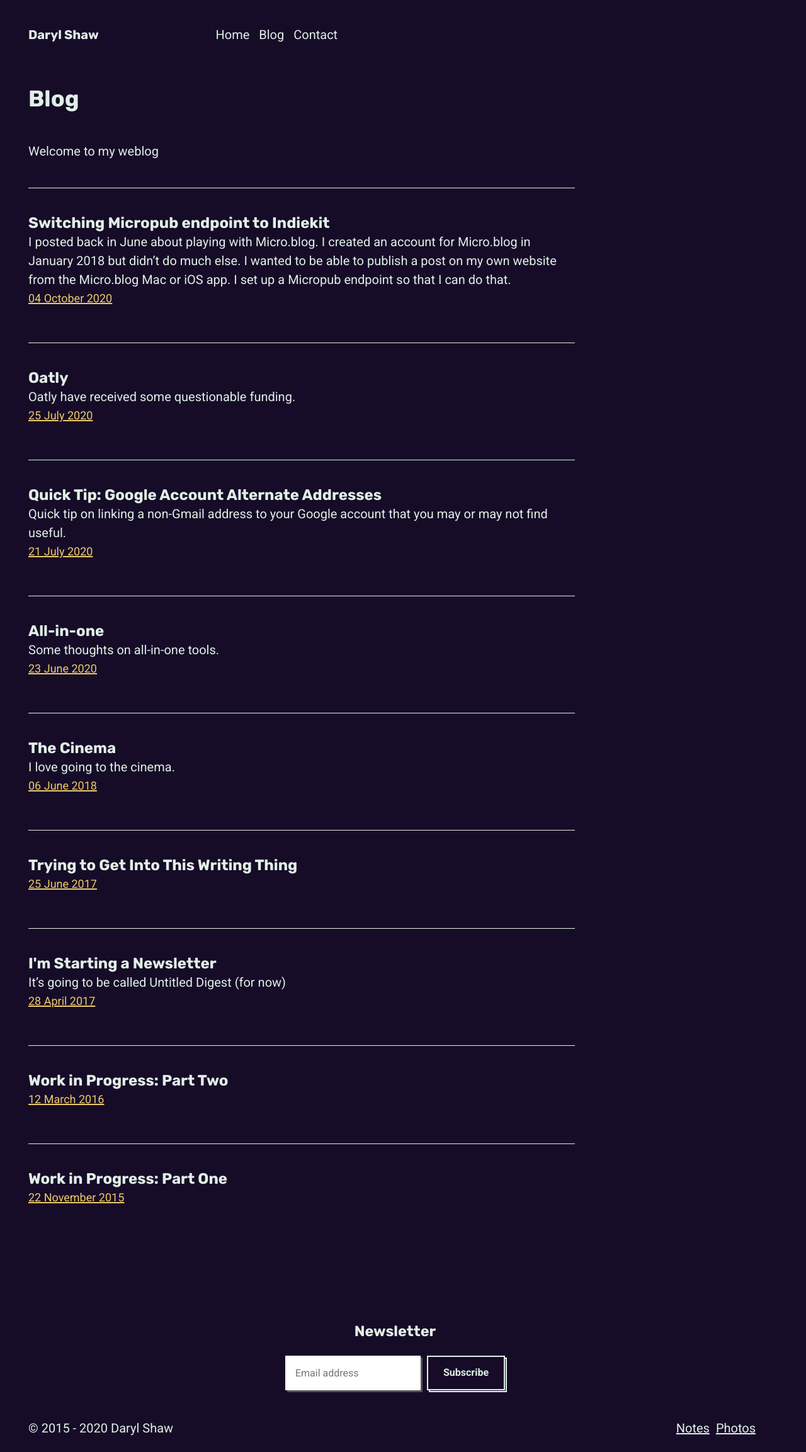
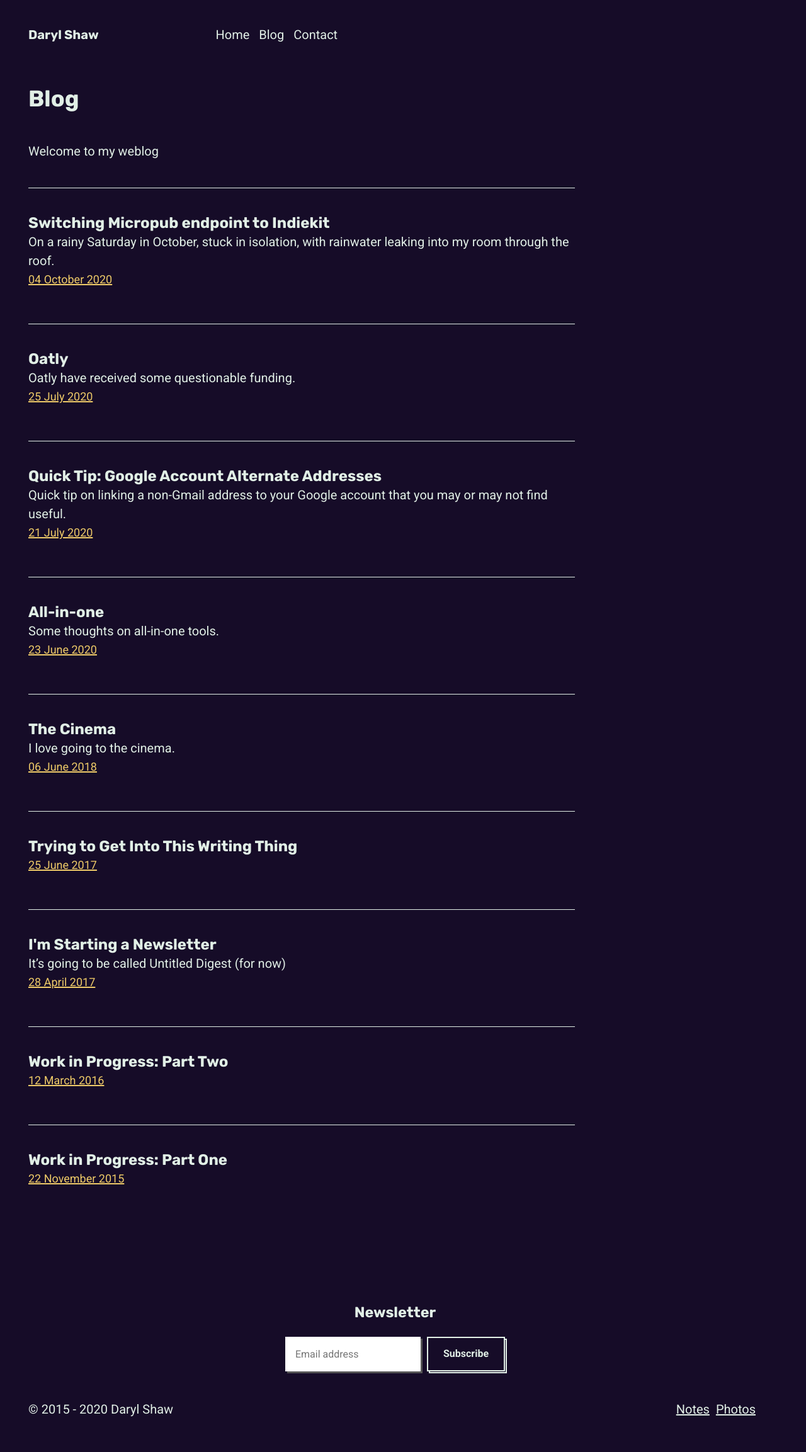
Before and after one commit to darylshaw/darylshaw.co.uk, a Jekyll site: the page built from blog.md, in a window 1280 px wide. Shown: the whole page at 63% size. Built offline with Jekyll 4.4.1, drawn with Linux system fonts in a browser that asks for light colours; a script that is not in the unit is left out; comment, search, counter and statistics services are not loaded; after the commit the page ends 2276 px from its top, so only the background shows below that.

Commit message:
Fixed post...

````diff
--- a/_config.yml
+++ b/_config.yml
@@ -53,6 +53,7 @@
 twitter:
   username: daryl_shaw
 markdown: kramdown
+highlighter: rouge
 sass:
   sass_dir: _sass
   style: compressed
--- a/_posts/2020-10-04-indiekit.md
+++ b/_posts/2020-10-04-switching-micropub-endpoint-to-indiekit.md
@@ -1,32 +1,34 @@
 ---
 title: Switching Micropub endpoint to Indiekit
 date: 2020-10-04T20:55:33.957+01:00
-draft: true
 layout: post
-slug: indiekit
+render_with_liquid: false
+excerpt: On a rainy Saturday in October, stuck in isolation, with rainwater leaking into my room through the roof.
 ---
 I posted back in June about playing with Micro.blog. I created an account for Micro.blog in January 2018 but didn't do much else. I wanted to be able to publish a post on my own website from the Micro.blog Mac or iOS app. I set up a Micropub endpoint so that I can do that.
 
-Initially, I was including all blog posts and notes in the same collection. Earlier this week, I split up notes and blog posts. This is easy to do in Jekyll. Define a new collection in <code>_config.yml</code>:
+Initially, I was including all blog posts and notes in the same collection. Earlier this week, I split up notes and blog posts. This is easy to do in Jekyll. Define a new collection in `_config.yml`:
 
-<code>collections:
+```yaml
+collections:
     notes:
         title: Notes
         output: true
-</code>
+```
 
-Then create a new folder for the collection and add content. By setting <code>output: true</code> in the collection's metadata above, I'm ensuring that Jekyll will generate the documents when the site is built.
+Then create a new folder for the collection and add content. By setting `output: true` in the collection's metadata above, I'm ensuring that Jekyll will generate the documents when the site is built.
 
 To output the notes in a new page, I can do this (simplified):
 
-<code>---
+```liquid
+---
 layout: default
 ---
 
 {% for note in site.notes %}
     {{ note.content | markdownify }}
 {% endfor %}
-</code>
+```
 
 Feeds can be added to Micro.blog which will show posts from the feeds on the Micro.blog timeline. I created a new feed for the notes to add to Micro.blog. I can then add a post through the Micro.blog apps which will post it to a Micropub endpoint.
 
@@ -42,19 +44,20 @@
 
 There were a few changes I needed to make to my website to get Indiekit working how I needed. For Micropub to GitHub, when deploying to Heroku, it asks you to set a value for layout. I can set this in the front matter defaults. This will apply to all documents in the collection. I can override this by setting a value in the individual document front matter.
 
-<code>defaults:
+```yaml
+defaults:
 -
     scope:
-        path: &quot;&quot;
-        type: &quot;notes&quot;
+        path: ""
+        type: "notes"
     values:
-        layout: &quot;post&quot;
-        title: &quot;&quot;
-        permalink: &quot;/:collection/:title&quot;
-</code>
+        layout: "post"
+        title: ""
+        permalink: "/:collection/:title"
+```
 
 As notes don't have a title output on my website, I set the default title to be an empty string. This way it doesn't use the slug for the title. The empty string for path means all files and is required when working with scope/values pairs.
 
 Indiekit doesn't support syndication yet. But I have my feeds added in Micro.blog. When I post to my website, Micro.blog picks this up and then cross-posts to Twitter. There's more I need to do like adding micro formats to content and configuring the photos post type. But this feels like good progress.
 
-Oh, and this was published to my website directly from iA Writer. Which I think is pretty sweet.
+I tried publishing this to my website as a draft, directly from iA Writer. I probably should have, erm, tested it first. But still pretty sweet.
--- /dev/null
+++ b/_sass/_shame.scss
@@ -0,0 +1,24 @@
+.highlight {
+  width: 100vw;
+  position: relative;
+  left: 50%;
+  right: 50%;
+  margin-left: -50vw;
+  margin-right: -50vw;
+  @include bp(small) {
+    width: 100%;
+    left: 0;
+    right: 0;
+    margin-left: auto;
+    margin-right: auto;
+  }
+
+  pre {
+    overflow: auto;
+    padding: 1em;
+  }
+
+  code {
+    font-size: 14px;
+  }
+}
--- a/assets/css/main.scss
+++ b/assets/css/main.scss
@@ -2,6 +2,7 @@
 ---
 
 @import "normalize";
+@import "monokai";
 @import "variables";
 @import "typography";
 @import "helpers";
@@ -11,3 +12,4 @@
 @import "footer";
 @import "pages/home";
 @import "pages/archive";
+@import "shame";
````
Also changed, not shown: _sass/monokai.css (added, +65 -0 lines).
